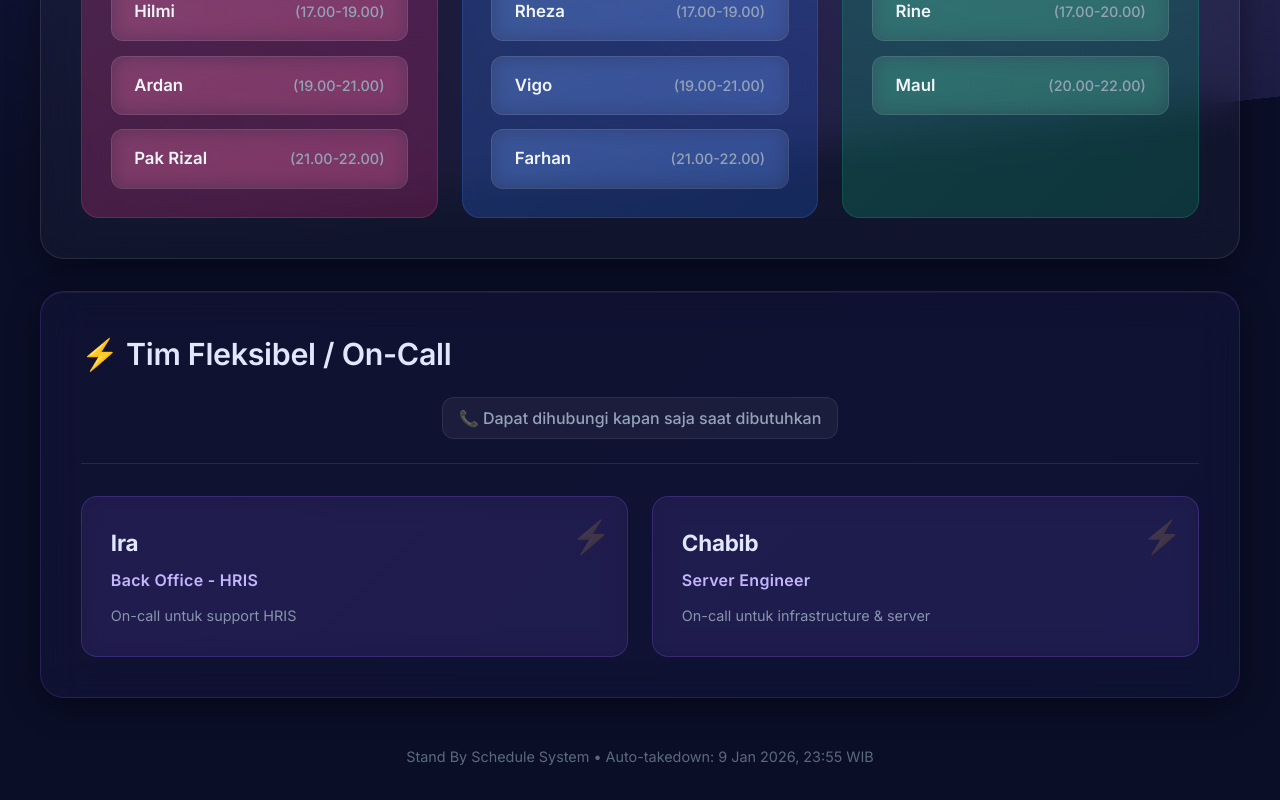
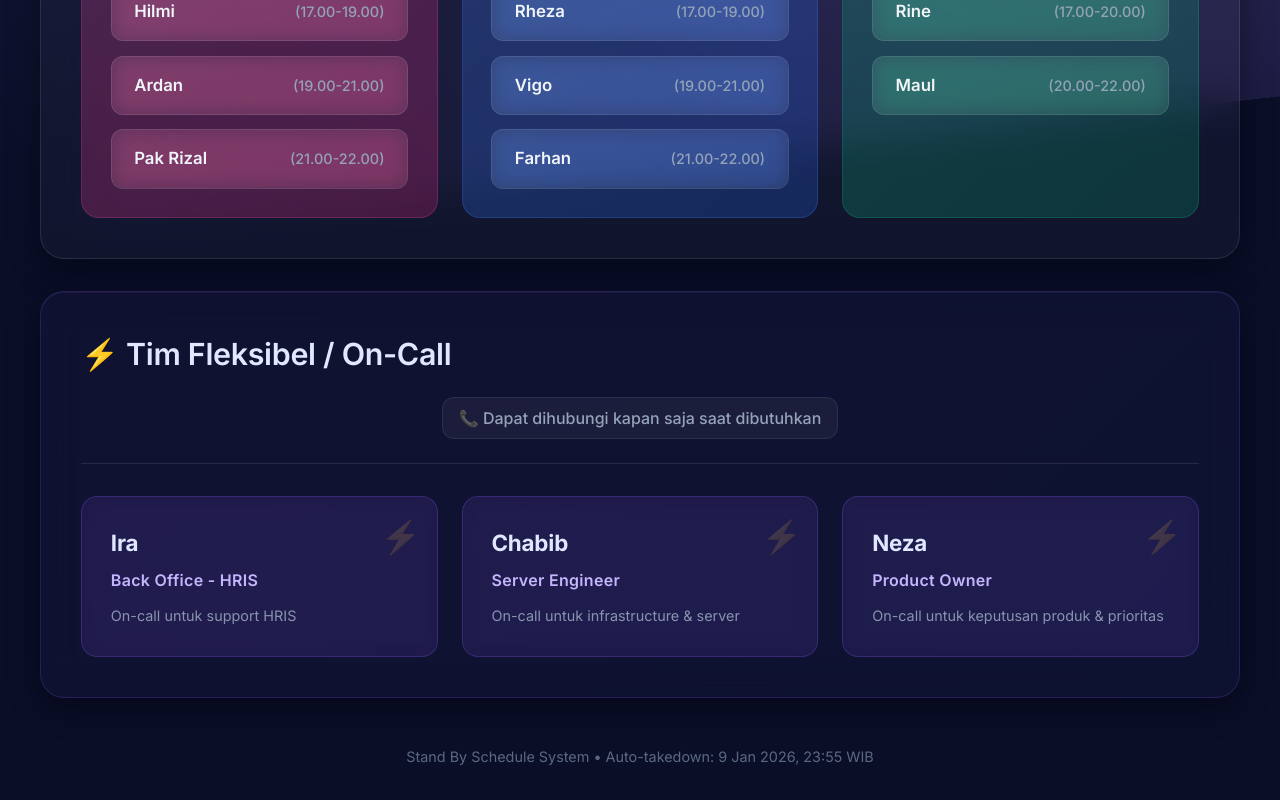
Before and after one commit to MaulanaRhezaArdiansyah/stand-by-schedule, a React (Vite) app: page / in a window 1280 px wide. Shown: the part 1063-1863 px from the top of the page. Built offline with nearby package versions, Linux system fonts and the light colour scheme.

Commit message:
Add Neza as Product Owner to flexible team

```diff
--- a/src/App.tsx
+++ b/src/App.tsx
@@ -69,6 +69,11 @@ function App() {
       name: 'Chabib',
       role: 'Server Engineer',
       description: 'On-call untuk infrastructure & server'
+    },
+    {
+      name: 'Neza',
+      role: 'Product Owner',
+      description: 'On-call untuk keputusan produk & prioritas'
     }
   ]
 
```
